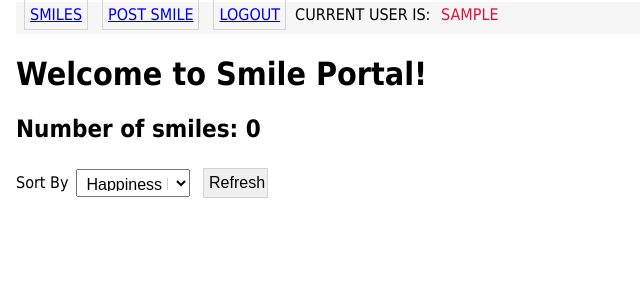
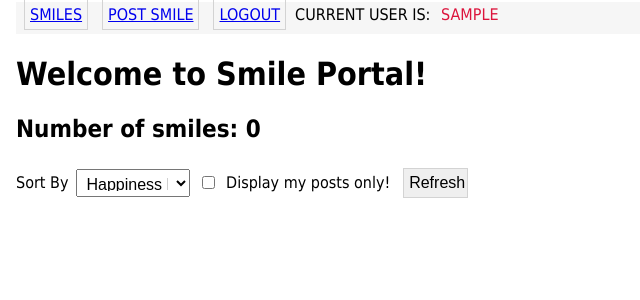
Before and after one commit to ro-co9/smile-startercode, a Flask app: page / in a window 1280 px wide. Shown: the top 300 px of the page, without its empty margins (0-640 px from the left). Run offline with Flask 3, Linux system fonts and the light colour scheme; the visitor is signed in with stand-in values (Sample User, id 1); data comes from the database, SQL or seed files in the repository; both versions use the stored data as it was after the commit; data that the repository does not hold is empty; some libraries are stand-ins or nearby versions.

Commit message:
Task 6 - Added BooleanForm to SortForm enabling users to select only their posts. Revised 'index.html' to include this checkbox. Edited 'routes.py', if checkbox is checked query only posts made by the current_user.

```diff
--- a/app/Controller/forms.py
+++ b/app/Controller/forms.py
@@ -1,5 +1,5 @@
 from flask_wtf import FlaskForm
-from wtforms import StringField, SubmitField, SelectField, TextAreaField
+from wtforms import StringField, SubmitField, SelectField, TextAreaField, BooleanField
 from wtforms.validators import  DataRequired, Length
 from wtforms_sqlalchemy.fields import QuerySelectMultipleField
 from wtforms.widgets import ListWidget, CheckboxInput
@@ -19,4 +19,5 @@ class PostForm(FlaskForm):
 
 class SortForm(FlaskForm):
     sort = SelectField('Sort By',choices = [(4, 'Happiness Level'),(3, 'Number of Likes'), (2, 'Title'), (1,'Date')])
+    only_mine = BooleanField('Display my posts only!')
     submit = SubmitField('Refresh')
--- a/app/Controller/routes.py
+++ b/app/Controller/routes.py
@@ -25,14 +25,24 @@ def index():
     sform = SortForm()
     if sform.validate_on_submit():
         sort = int(sform.sort.data)
-        if sort == 4:
-            sendPosts = Post.query.order_by(Post.happiness_level.desc())
-        elif sort == 3:
-            sendPosts = Post.query.order_by(Post.likes.desc())
-        elif sort == 2:
-            sendPosts = Post.query.order_by(Post.title.desc())
-        elif sort == 1:
-            sendPosts = Post.query.order_by(Post.timestamp.desc())
+        if sform.only_mine.data:
+            if sort == 4:
+                sendPosts = current_user.get_user_posts().order_by(Post.happiness_level.desc())
+            elif sort == 3:
+                sendPosts = current_user.get_user_posts().order_by(Post.likes.desc())
+            elif sort == 2:
+                sendPosts = current_user.get_user_posts().order_by(Post.title.desc())
+            elif sort == 1:
+                sendPosts = current_user.get_user_posts().order_by(Post.timestamp.desc())
+        else:
+            if sort == 4:
+                sendPosts = Post.query.order_by(Post.happiness_level.desc())
+            elif sort == 3:
+                sendPosts = Post.query.order_by(Post.likes.desc())
+            elif sort == 2:
+                sendPosts = Post.query.order_by(Post.title.desc())
+            elif sort == 1:
+                sendPosts = Post.query.order_by(Post.timestamp.desc())
 
     return render_template('index.html', title="Smile Portal", form=sform, posts=sendPosts.all())
 
--- a/app/View/templates/index.html
+++ b/app/View/templates/index.html
@@ -17,6 +17,8 @@
                 {{ form.sort.label }}<br>
 
                 {{ form.sort(class="formselect") }}<br>
+                {{ form.only_mine }}<br>
+                {{ form.only_mine.label }}<br>
                 {{ form.submit(class="button") }}
                 </div>
 
```
Also changed, not shown: smile.db.
